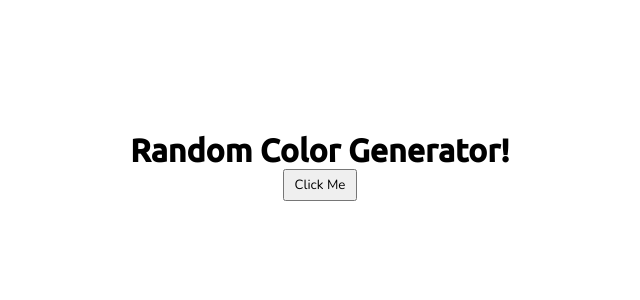
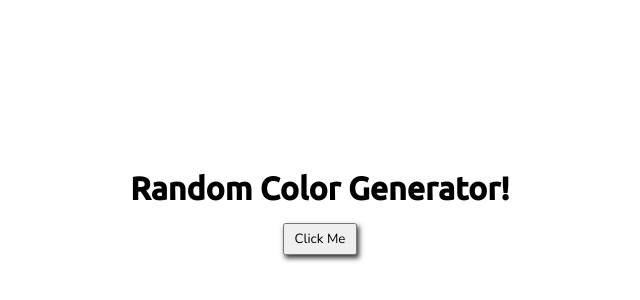
Before and after one commit to jai-mulye/Random-Color-Generator, a plain HTML site: page index.html in a window 1280 px wide. Shown: the part 188-488 px from the top of the page, without its empty margins (320-960 px from the left). Drawn offline with nearby package versions, Linux system fonts and the light colour scheme.

Commit message:
Update style.css

```diff
--- a/style.css
+++ b/style.css
@@ -7,15 +7,13 @@ body {
 	display: flex;
 	justify-content: center;
 	align-items: center;
-}
-
-.controls {
-	margin-top: 40vh;
+	min-height: 100vh;
 }
 
 .controls h1 {
 	font-size: 2rem;
 	font-family: 'Ubuntu', sans-serif;
+	margin-bottom: 1rem;
 }
 
 .controls button {
@@ -23,4 +21,9 @@ body {
 	display: block;
 	padding: 5px 10px;
 	margin: 0 auto;
+	box-shadow: 2px 3px 5px #333333;
 }
+
+.controls button:hover {
+	box-shadow: 1px 2px 2.5px #333333;
+}
```
